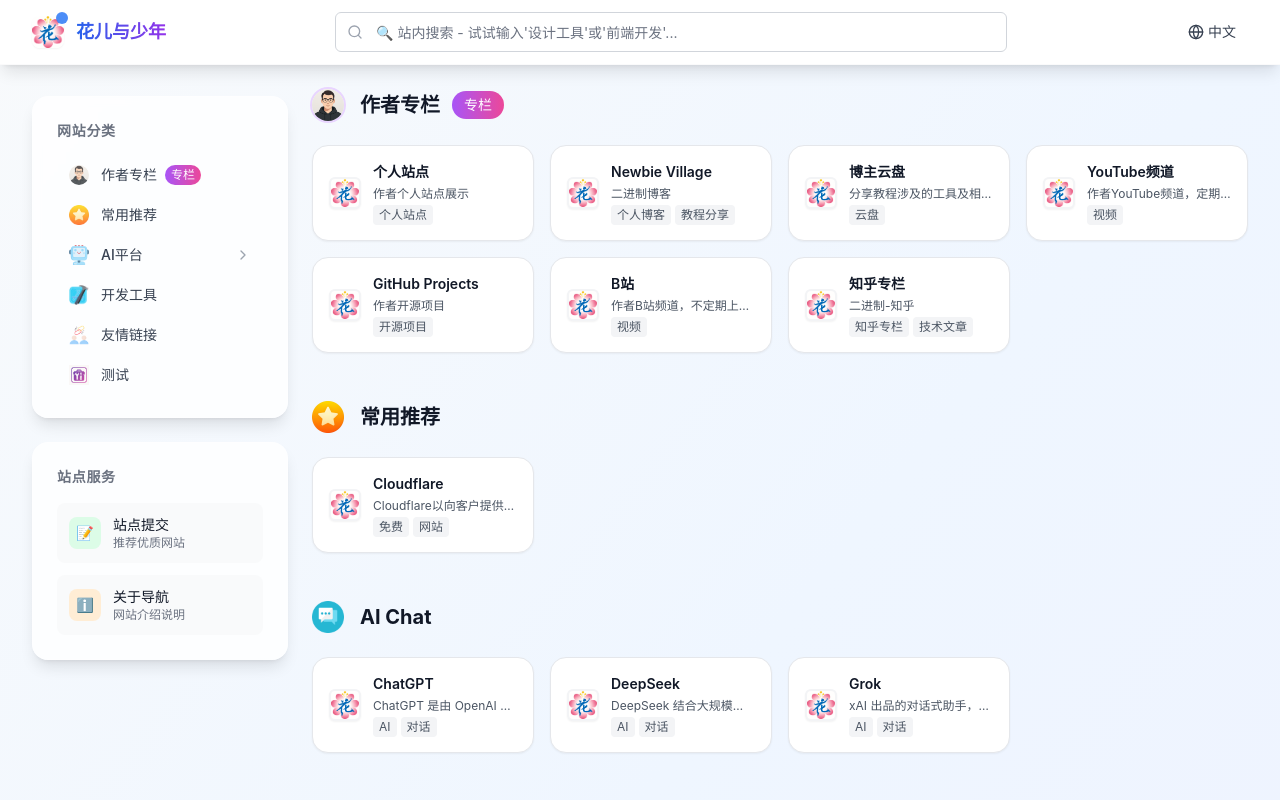
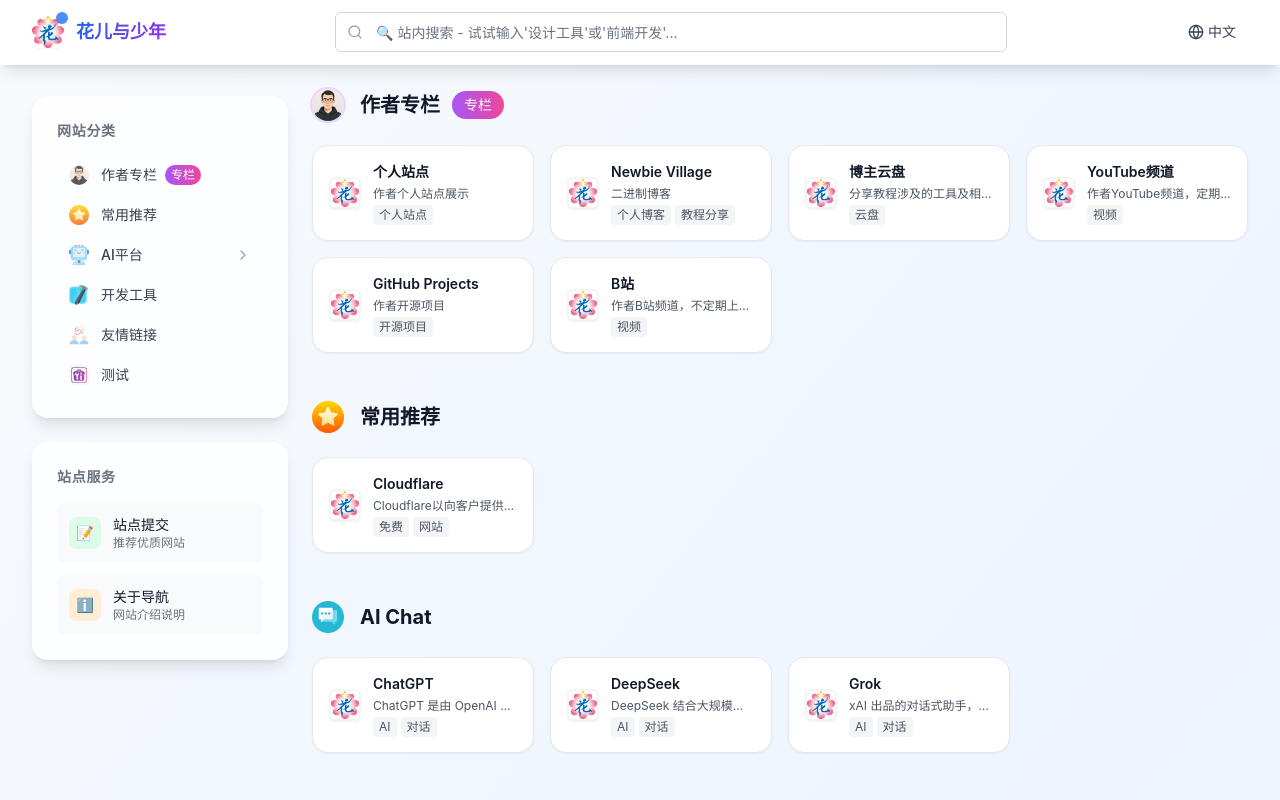
Before and after one commit to jsdzcd/BinNav_Public, a React (Vite) app: page / in a window 1280 px wide. Shown: the top 800 px of the page. Built offline with nearby package versions, Linux system fonts and the light colour scheme.

Commit message:
🔧 Auto-update website config via EdgeOne Functions

```diff
--- a/src/websiteData.js
+++ b/src/websiteData.js
@@ -1,4 +1,4 @@
-// 网站数据 - 通过管理后台更新于 2026/1/20 20:07:16
+// 网站数据 - 通过管理后台更新于 2026/1/20 20:13:42
 
 // 站点配置
 export const siteConfig = {
@@ -79,18 +79,6 @@
       "视频"
     ],
     "icon": "https://icon.nbvil.com/favicon?url=bilibili.com"
-  },
-  {
-    "id": 45,
-    "name": "知乎专栏",
-    "description": "二进制-知乎",
-    "url": "https://www.zhihu.com/people/mrblack-41-9",
-    "category": "author",
-    "tags": [
-      "知乎专栏",
-      "技术文章"
-    ],
-    "icon": "https://icon.nbvil.com/favicon?url=www.zhihu.com"
   },
   {
     "id": 1751617129171,
```
